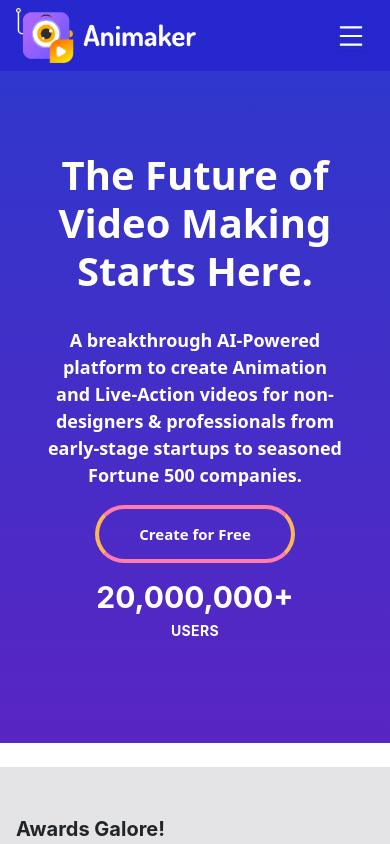
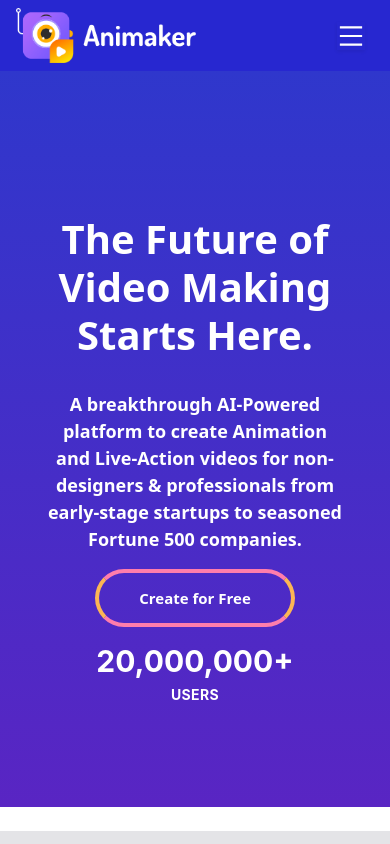
Before and after one commit to Iamzaib/Animaker_James, a React (Vite) app: page / in a window 390 px wide. Shown: the top 844 px of the page. Built offline with nearby package versions, Linux system fonts and the light colour scheme.

Commit message:
change the name

```diff
--- a/index.html
+++ b/index.html
@@ -28,7 +28,7 @@
       work correctly both with client-side routing and a non-root public URL.
       Learn how to configure a non-root public URL by running `npm run build`.
     -->
-        <title>React App</title>
+        <title>Animaker</title>
     </head>
     <body>
         <noscript>You need to enable JavaScript to run this app.</noscript>
--- a/src/components/home/HeroSection.jsx
+++ b/src/components/home/HeroSection.jsx
@@ -1,7 +1,7 @@
 import React from "react";
 const HeroSection = () => {
   return (
-    <div className="pt-20 pb-20 md:pb-[300px] bg-gradient-to-b from-[#2F37CC] to-[#5925C3]  w-[100%] flex justify-center">
+    <div className="pt-36 pb-20 md:pb-[300px] bg-gradient-to-b from-[#2F37CC] to-[#5925C3]  w-[100%] flex justify-center">
       <div className="flex flex-col w-[95%]  items-center justify-between">
         <div className="flex flex-col lg:w-full sm:w-[80%] justify-center items-center font-sans gap-4">
           <h1 className="w-fit text-center h-fit text-[40px] md:text-[60px] font-extrabold text-white mb-[16px]">
--- a/src/components/home/WhyAnimaker.jsx
+++ b/src/components/home/WhyAnimaker.jsx
@@ -24,6 +24,7 @@ const WhyAnimaker = () => {
                     {/* Video 1 */}
                     <div className="mx-auto border ">
                         <video
+                        // controls
                             loop
                             autoPlay
                             width="1000"
```
